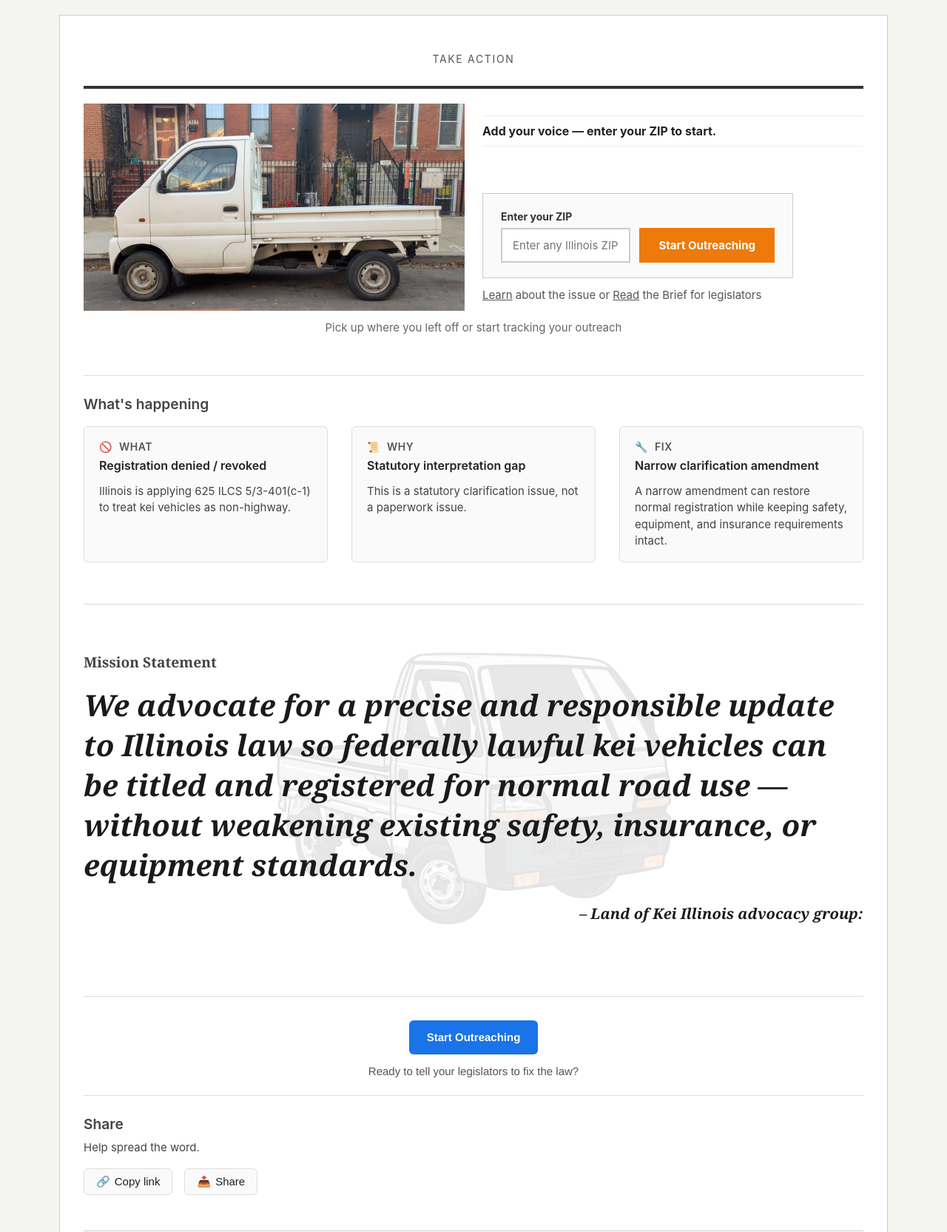
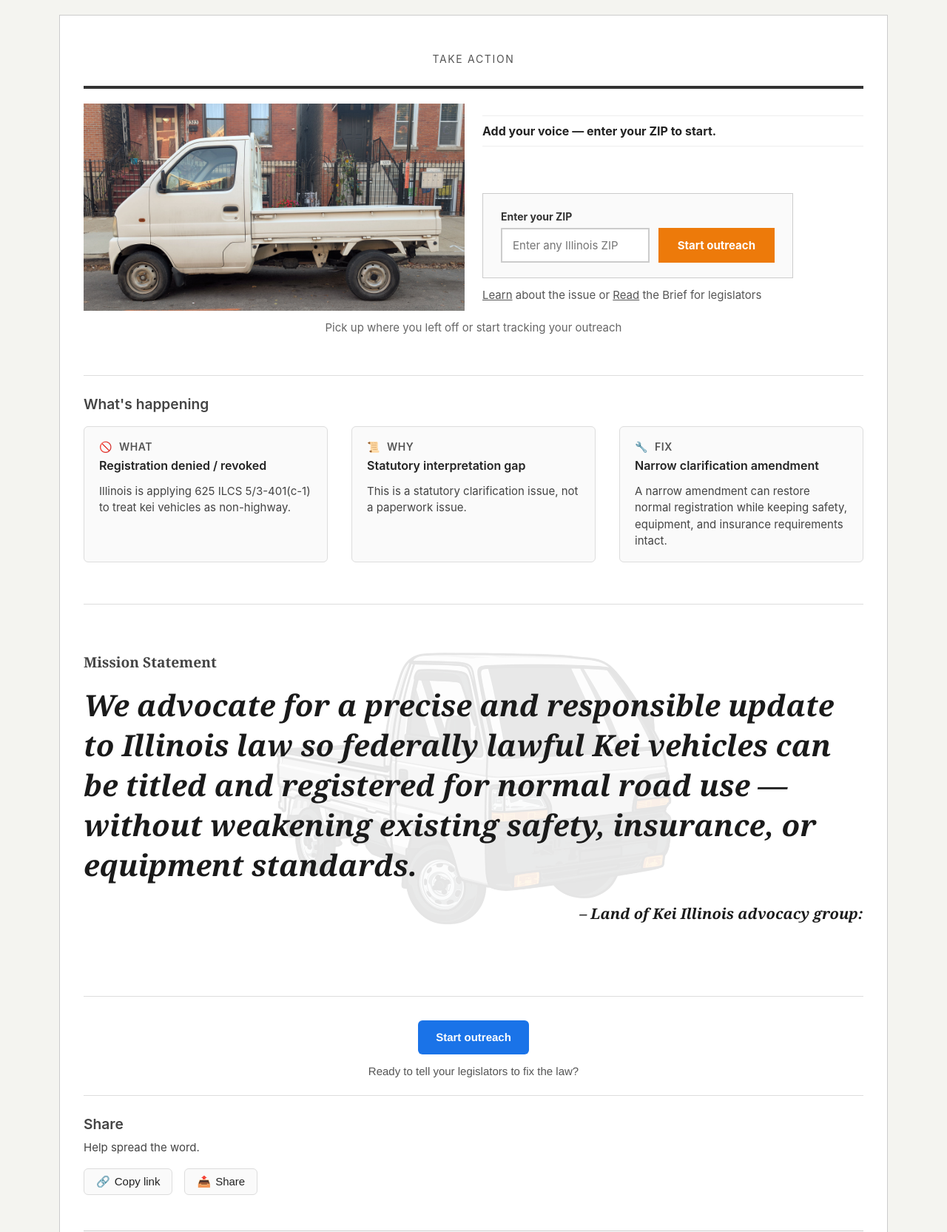
Before and after one commit to tyler-morales/ilga-graph, a Python web app: template src/ilga_graph/templates/home.html in a window 1280 px wide. Shown: the top 1665 px of the page at 74% size. Run offline with Jinja, Linux system fonts and the light colour scheme; the template is opened without the code that fills it, so the values that code supplies are empty; some libraries are stand-ins or nearby versions.

Commit message:
content(copy): public copy audit — Start outreach, Kei, Intelligence Dashboard
- Heroes + mission CTA: 'Start Outreaching' → 'Start outreach'; kei → Kei
- Explore nav: 'ML Intelligence Dashboard' → 'Intelligence Dashboard'
- Advocacy router: subhead copy aligned

Co-authored-by: Cursor <cursoragent@cursor.com>

```diff
--- a/src/ilga_graph/templates/_hero_advocacy.html
+++ b/src/ilga_graph/templates/_hero_advocacy.html
@@ -40,7 +40,7 @@ advocate-focused. ── #}
                                     value="{{ zip or '' }}" data-search-zip>
                             </div>
                             <div class="hero-field hero-field-btn">
-                                <button type="submit" id="find-btn">Start Outreaching</button>
+                                <button type="submit" id="find-btn">Start outreach</button>
                             </div>
                         </div>
                     </form>
--- a/src/ilga_graph/templates/_hero_home.html
+++ b/src/ilga_graph/templates/_hero_home.html
@@ -40,7 +40,7 @@
                                     value="{{ zip or '' }}">
                             </div>
                             <div class="hero-field hero-field-btn">
-                                <button type="submit" id="find-btn">Start Outreaching</button>
+                                <button type="submit" id="find-btn">Start outreach</button>
                             </div>
                         </div>
                     </form>
--- a/src/ilga_graph/templates/_mission_cta.html
+++ b/src/ilga_graph/templates/_mission_cta.html
@@ -1,5 +1,5 @@
 {# ── Home only: CTA block between mission statement and Share; no mission-statement background image. ── #}
 <div class="home-cta" id="home-cta">
-    <a href="/advocacy" class="mission-statement-cta-btn">Start Outreaching</a>
+    <a href="/advocacy" class="mission-statement-cta-btn">Start outreach</a>
     <p class="mission-statement-cta-text">Ready to tell your legislators to fix the law?</p>
 </div>
--- a/src/ilga_graph/templates/_mission_statement.html
+++ b/src/ilga_graph/templates/_mission_statement.html
@@ -3,7 +3,7 @@
     <h2 class="mission-statement-heading" id="mission-statement-heading">Mission Statement</h2>
     <div class="mission-statement-body">
         <blockquote class="mission-statement-quote" cite="">
-            We advocate for a precise and responsible update to Illinois law so federally lawful kei vehicles can be titled and registered for normal road use — without weakening existing safety, insurance, or equipment standards.
+            We advocate for a precise and responsible update to Illinois law so federally lawful Kei vehicles can be titled and registered for normal road use — without weakening existing safety, insurance, or equipment standards.
         </blockquote>
         <p class="mission-statement-attribution" aria-label="Attribution">– Land of Kei Illinois advocacy group:</p>
     </div>
--- a/src/ilga_graph/templates/explore.html
+++ b/src/ilga_graph/templates/explore.html
@@ -459,7 +459,7 @@
 
         <div class="explore-nav">
             <a href="/advocacy">Advocacy Targets (ZIP lookup)</a>
-            <a href="/intelligence">ML Intelligence Dashboard</a>
+            <a href="/intelligence">Intelligence Dashboard</a>
         </div>
     </div>
 
```
